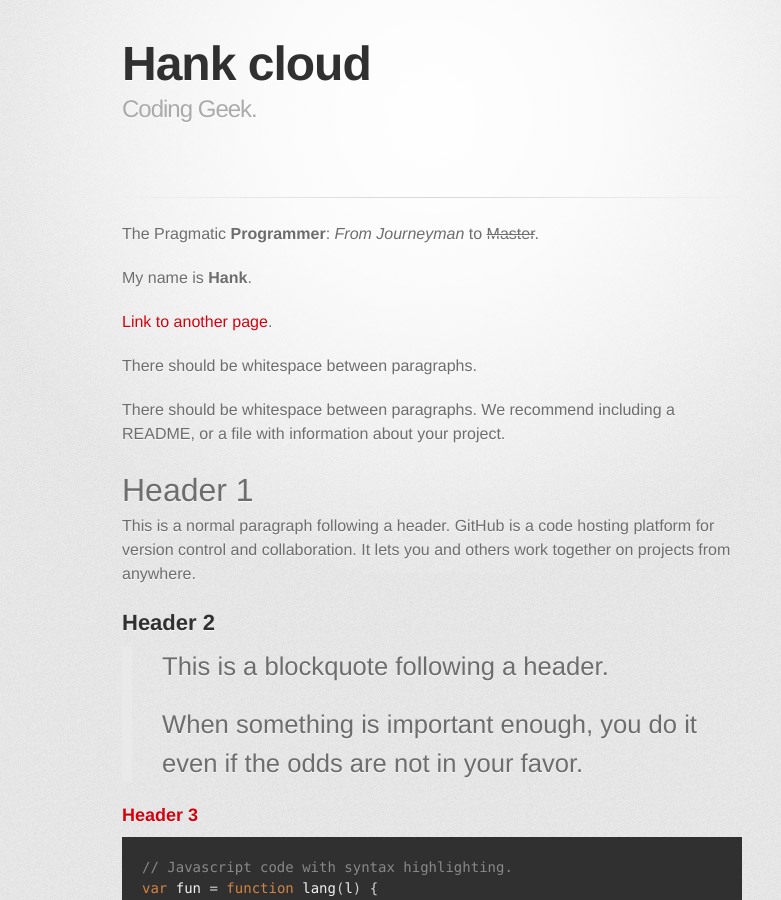
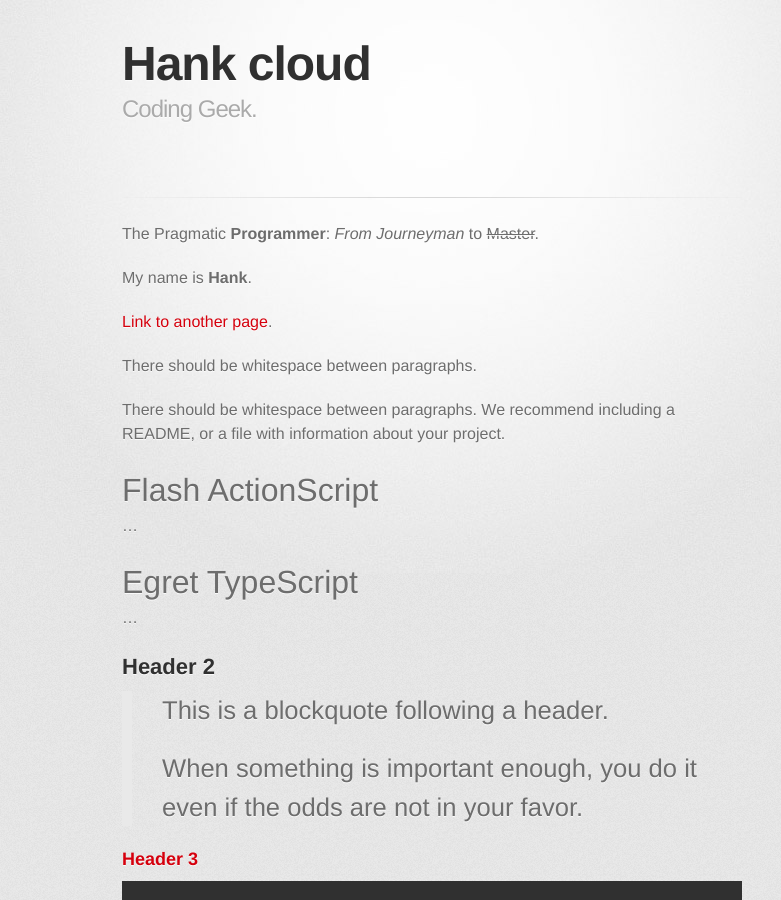
Before and after one commit to HankCloud/hankcloud.github.io, a Jekyll site: the page built from index.md, in a window 1280 px wide and 900 px high. Shown: the whole window, without its empty margins (208-989 px from the left). Built offline with Jekyll 4.4.1, drawn with Linux system fonts in a browser that asks for light colours; some web fonts are replaced.

Commit message:
index.md update

```diff
--- a/index.md
+++ b/index.md
@@ -12,9 +12,13 @@ There should be whitespace between paragraphs.
 
 There should be whitespace between paragraphs. We recommend including a README, or a file with information about your project.
 
-# Header 1
+# Flash ActionScript
 
-This is a normal paragraph following a header. GitHub is a code hosting platform for version control and collaboration. It lets you and others work together on projects from anywhere.
+...
+
+# Egret TypeScript
+
+...
 
 ## Header 2
 
```
